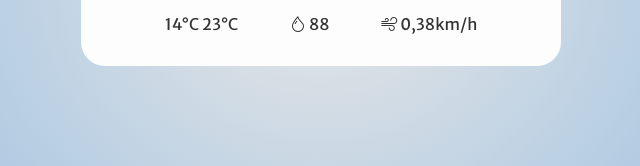
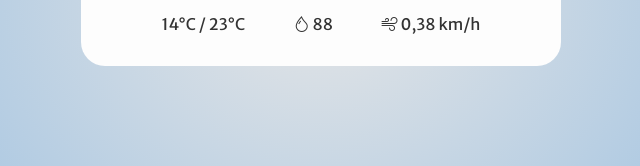
Before and after one commit to mightymoll/weather-API, a plain HTML site: page index.html in a window 1280 px wide. Shown: the part 541-707 px from the top of the page, 319-959 px from the left. Drawn offline with nearby package versions, Linux system fonts and the light colour scheme.

Commit message:
style fixes
+ index.html : added space to weather min/max and windspeed to separate values
- styles.css : removed unnecesary styling of search icon

```diff
--- a/index.html
+++ b/index.html
@@ -39,7 +39,7 @@
 			<div class="weather-details">
 				<div>
 					<span id="min-temperature">14</span>&degC
-					<span id="max-temperature">23</span>&degC
+					<span id="max-temperature">/ 23</span>&degC
 				</div>
 				<div>
 					<i class="bi bi-droplet"></i>
@@ -47,7 +47,7 @@
 				</div>
 				<div>
 					<i class="bi bi-wind"></i>
-					<span id="wind-speed">0,38</span>km/h
+					<span id="wind-speed">0,38 </span>km/h
 				</div>
 			</div>
 		</div>
--- a/styles.css
+++ b/styles.css
@@ -53,7 +53,6 @@ body {
 
 .bi-search {
   color: white;
-  font-size: bold;
 }
 
 .weather-info {
```
